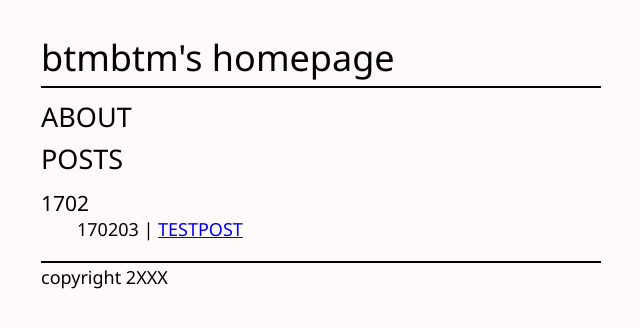
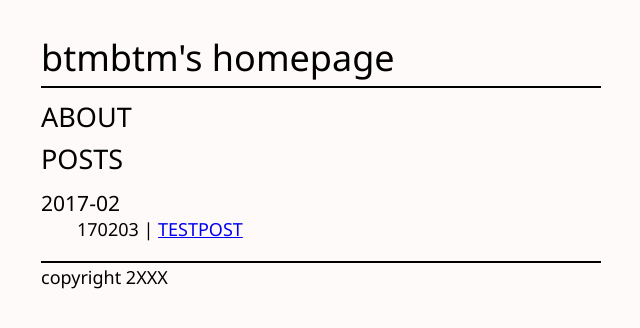
Before and after one commit to btmbtm/btmbtm.github.io, a Jekyll site: the page built from index.html, in a window 1280 px wide. Shown: the top 328 px of the page, without its empty margins (319-959 px from the left). Built offline with Jekyll 4.4.1, drawn with Linux system fonts in a browser that asks for light colours.

Commit message:
TWEAK DATE FORMAT

```diff
--- a/index.html
+++ b/index.html
@@ -17,7 +17,7 @@ title: btmbtm's homepage
 	<!-- SOURCE: http://stackoverflow.com/questions/19086284/jekyll-liquid-templating-how-to-group-blog-posts-by-year -->
 	<div class="postList">
 		{% for post in site.posts %}
-		  {% assign currentdate = post.date | date: "%y%m" %}
+		  {% assign currentdate = post.date | date: "%Y-%m" %}
 		  {% if currentdate != date %}
 		    {% unless forloop.first %}</ul>{% endunless %}
 		    <h3  class="postList__year">{{ currentdate }}</h3>
```
